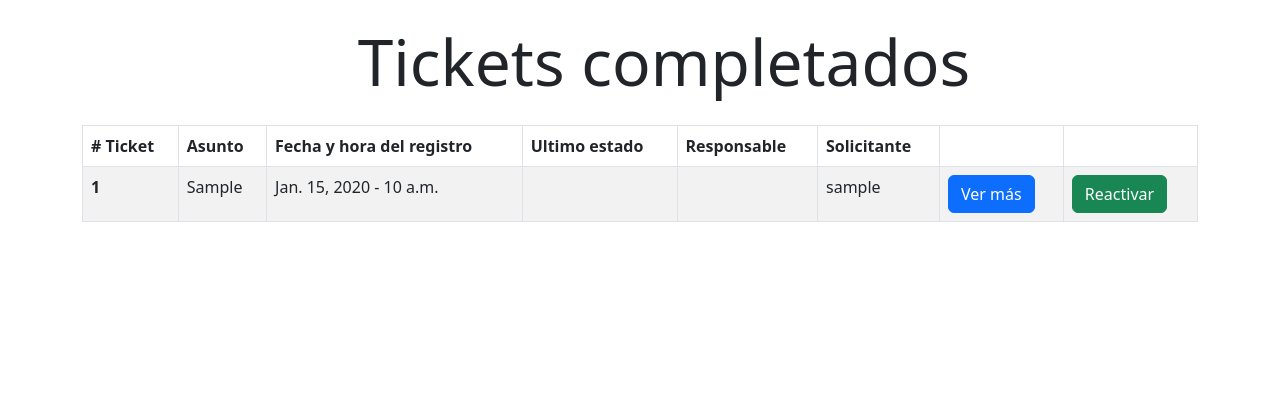
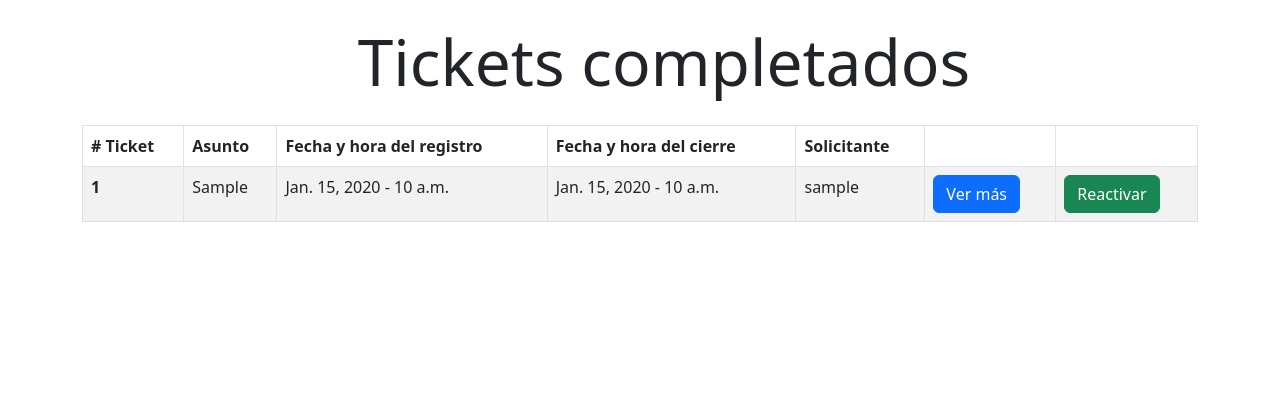
Before and after one commit to ldxsoria/mti, a Django app: page /tickets/completed in a window 1280 px wide. Shown: the part 56-476 px from the top of the page. Run offline with Django 4.2, Linux system fonts and the light colour scheme; a user stored in the database is signed in; tables that the repository leaves empty hold one stand-in row (values such as "Sample post"); some libraries are stand-ins or nearby versions.

Commit message:
eliminando autocompletado login y mejorando model ticket

```diff
--- a/myapp/models.py
+++ b/myapp/models.py
@@ -37,6 +37,8 @@ class Ticket(models.Model):
     fecha_solicitud = models.DateField(auto_now_add=True)
     hora_solicitud = models.TimeField(auto_now_add=True)
     completado = models.BooleanField(default=False)
+    fecha_cierre= models.DateField(auto_now_add=True,null=True, blank=True)
+    hora_cierre = models.TimeField(auto_now_add=True,null=True, blank=True)
     #UN TICKET TIENE MUCHOS REGISTROS
     registro = models.ManyToManyField(Registro, blank=True)
     #FK
--- a/myapp/templates/signin.html
+++ b/myapp/templates/signin.html
@@ -16,7 +16,7 @@
     <div class="col-md-4 offset-md-4 mt-5">
         <h3 class="display-3 text-center">SIGMA MTI</h3>
         <h6 class="text-center mb-5">(Modulo de Tecnologias de la Información)</h3>
-        <form method="POST" class="card card-body">
+        <form method="POST" class="card card-body" autocomplete="off">
             {% if error %}
             <div class="alert alert-danger" role="alert">
                 {{error}}
--- a/myapp/templates/tickets/completed_tickets.html
+++ b/myapp/templates/tickets/completed_tickets.html
@@ -11,8 +11,7 @@
                     <th scope="col"># Ticket</th>
                     <th scope="col">Asunto</th>
                     <th scope="col">Fecha y hora del registro</th>
-                    <th scope="col">Ultimo estado</th>
-                    <th scope="col">Responsable</th>
+                    <th scope="col">Fecha y hora del cierre</th>
                     <th scope="col">Solicitante</th>
                     <th scope="col"></th>
                     {% if request.user.is_staff %}
@@ -26,8 +25,7 @@
                     <th scope="row">{{ticket.id}}</th>
                     <td>{{ticket.asunto}}</td>
                     <td>{{ticket.fecha_solicitud}} - {{ticket.hora_solicitud}}</td>
-                    <td>{{registros}}</td>
-                    <td></td>
+                    <td>{{ticket.fecha_cierre}} - {{ticket.hora_cierre}}</td>
                     <td>{{ticket.solicitante}}</td>
                     <td><a class="btn btn-primary" href="{% url 'progress_ticket' ticket.id %}">Ver m&aacute;s</a></td>
                     {% if request.user.is_staff %}
--- a/myapp/views.py
+++ b/myapp/views.py
@@ -256,6 +256,8 @@ def completed_ticket(request, ticket_id):
     ticket = Ticket.objects.get(id=ticket_id)
     ticket.completado = True
     new_registro = Registro(responsable=request.user, estado=EstadosTicket(estado=6))#6 - RESUELTO
+    #ticket.fecha_cierre = Timezon
+    #ticket.hora_cierre =
     new_registro.save()
     ticket.registro.add(new_registro)
     ticket.save()
```
Also changed, not shown: myapp/migrations/0011_ticket_fecha_cierre_ticket_hora_cierre.py (added).
